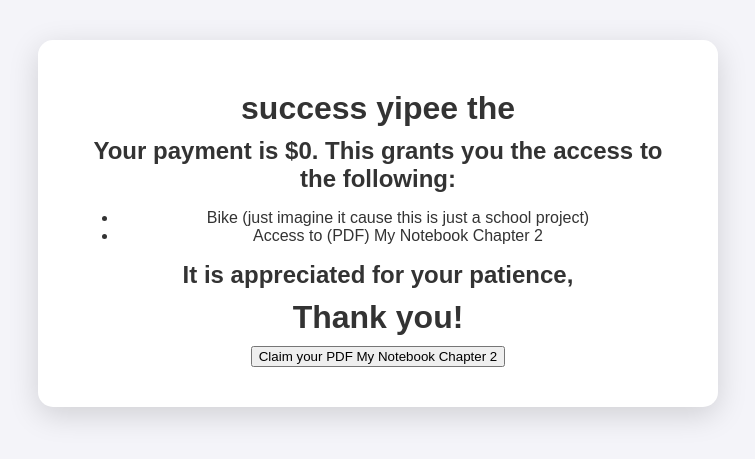
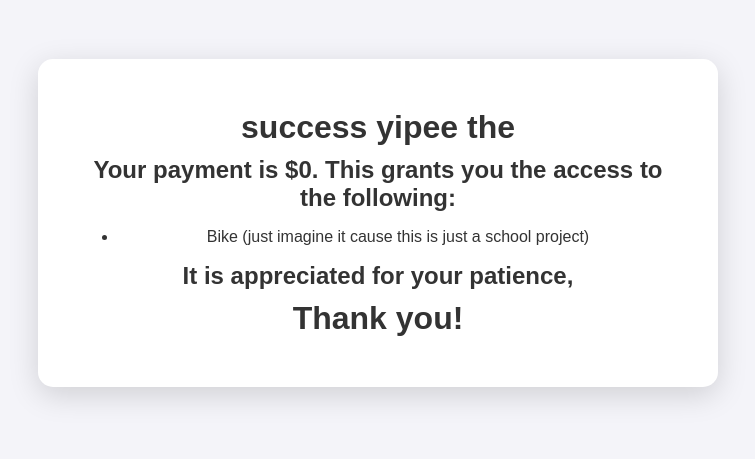
Before and after one commit to worstbicycles/gicycles, a plain HTML site: page pay.html in a window 1280 px wide. Shown: the part 177-636 px from the top of the page, without its empty margins (262-1017 px from the left). Drawn offline with Linux system fonts and the light colour scheme.

Commit message:
Update pay.html

```diff
--- a/pay.html
+++ b/pay.html
@@ -52,11 +52,9 @@
         <h2>Your payment is $0. This grants you the access to the following:</h2>
         <ul>
         <li>Bike (just imagine it cause this is just a school project)</li>
-        <li>Access to (PDF) My Notebook Chapter 2</li>
         </ul>
         <h2>It is appreciated for your patience,</h2>
         <h1>Thank you!</h1>
-        <button type="button" onclick="document.location='https://worstbicycles.github.io/gicycles/notebook.pdf'">Claim your PDF My Notebook Chapter 2</button>
     </div>
 </body>
 </html>
```
